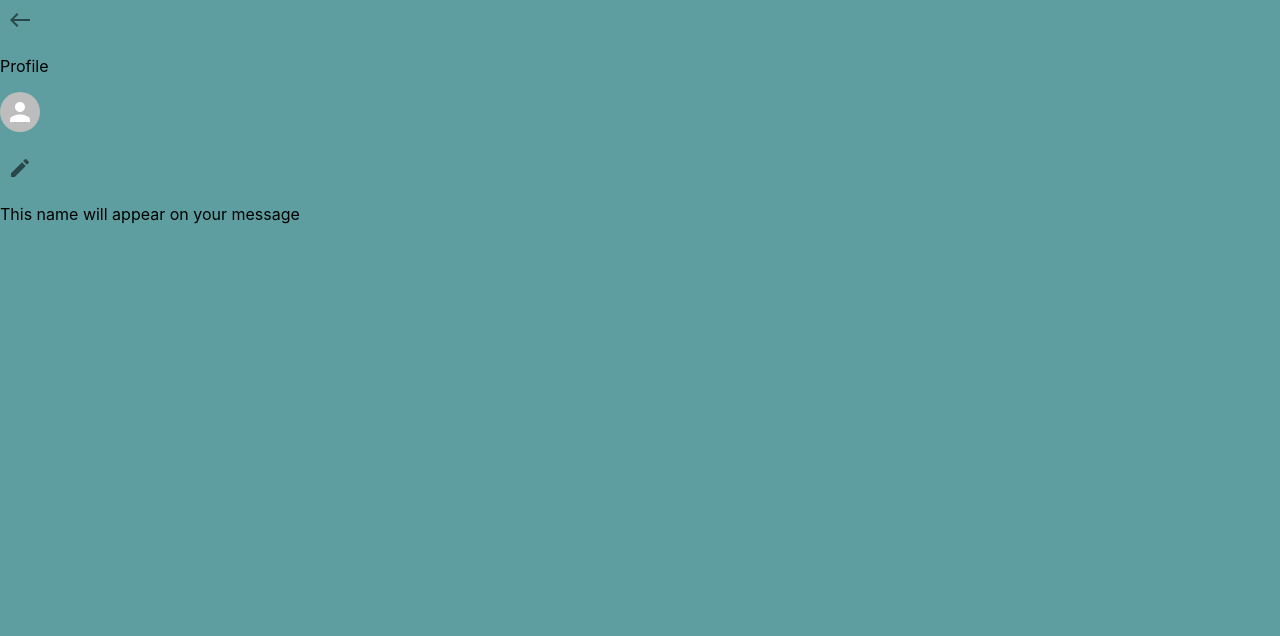
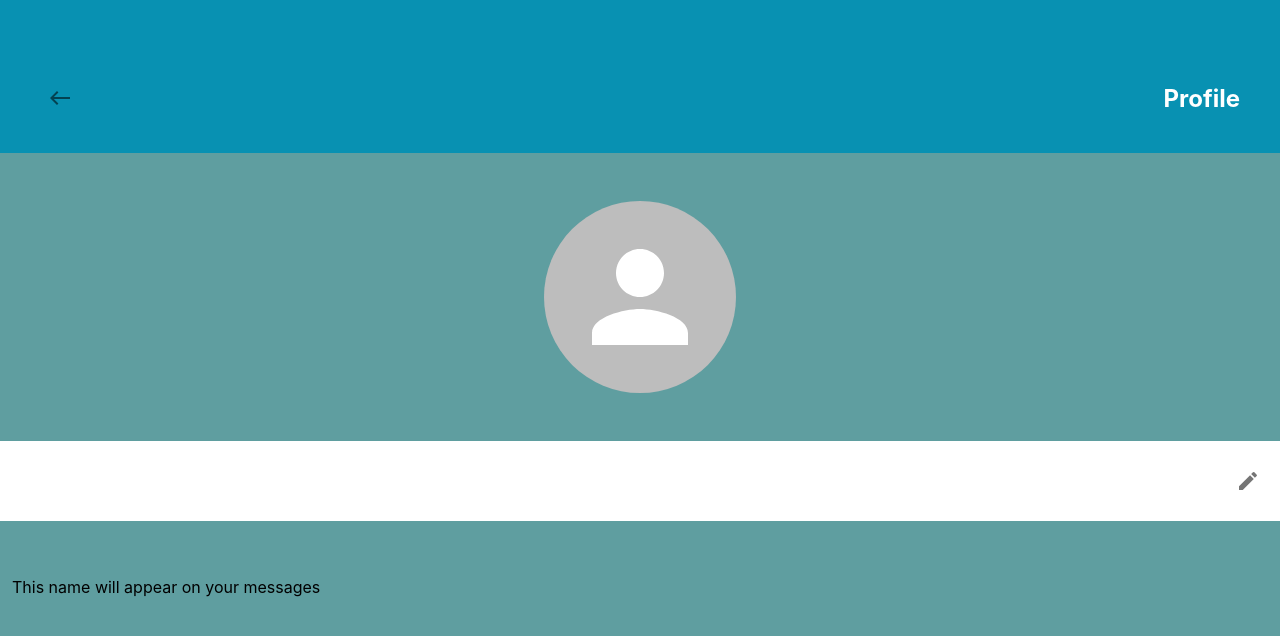
Before and after one commit to nicolasjusten95/chat-app, a React (Create React App) app in the folder frontend/: page /profile in a window 1280 px wide. Shown: the top 636 px of the page. Built offline with nearby package versions, Linux system fonts and the light colour scheme.

Commit message:
styled profile component

```diff
--- /dev/null
+++ b/frontend/src/components/profile/Profile.module.scss
@@ -0,0 +1,58 @@
+.outerContainer {
+  width: 100%;
+  height: 100%;
+}
+
+.headingContainer {
+  display: flex;
+  align-items: center;
+  justify-content: space-between;
+  background-color: rgb(8 145 178);
+  color: rgb(255 255 255);
+  padding: 4rem 2.5rem 1.25rem;
+}
+
+.avatarContainer {
+  display: flex;
+  flex-direction: column;
+  justify-content: center;
+  align-items: center;
+  margin-top: 3rem;
+  margin-bottom: 3rem;
+}
+
+.nameContainer {
+  background-color: rgb(255 255 255);
+  padding-top: 0.75rem;
+  padding-bottom: 0.75rem;
+}
+
+.nameDistance {
+  padding: 0.75rem;
+}
+
+.innerNameStaticContainer {
+  width: 100%;
+  display: flex;
+  justify-content: space-between;
+  align-items: center;
+}
+
+.innerNameDynamicContainer {
+  width: 100%;
+  display: flex;
+  align-items: center;
+  justify-content: space-between;
+  padding-top: 0.5rem;
+  padding-bottom: 0.5rem;
+}
+
+.infoContainer {
+  padding-left: 0.75rem;
+  padding-right: 0.75rem;
+}
+
+.infoText {
+  padding-top: 2.5rem;
+  padding-bottom: 2.5rem;
+}
--- a/frontend/src/components/profile/Profile.tsx
+++ b/frontend/src/components/profile/Profile.tsx
@@ -9,6 +9,7 @@ import WestIcon from '@mui/icons-material/West';
 import {Avatar, IconButton, TextField} from "@mui/material";
 import CreateIcon from '@mui/icons-material/Create';
 import CheckIcon from '@mui/icons-material/Check';
+import styles from './Profile.module.scss';
 
 const Profile = () => {
 
@@ -26,12 +27,13 @@ const Profile = () => {
         }
     }, [token, dispatch]);
 
+    // TODO: Test with name with only 1 initial
     useEffect(() => {
         if (state.reqUser && state.reqUser.fullName) {
             const letters = `${state.reqUser.fullName.split(' ')[0][0]}${state.reqUser.fullName.split(' ')[1][0]}`;
             setInitials(letters);
         }
-    }, [state.reqUser?.fullName]);
+    }, [state.reqUser]);
 
     const onCloseProfile = () => {
         navigate("/");
@@ -58,41 +60,41 @@ const Profile = () => {
     };
 
     return (
-        <div>
-            <div>
+        <div className={styles.outerContainer}>
+            <div className={styles.headingContainer}>
                 <IconButton onClick={onCloseProfile}>
-                    <WestIcon/>
+                    <WestIcon fontSize='medium'/>
                 </IconButton>
-                <p>Profile</p>
+                <h2>Profile</h2>
             </div>
-            <div>
-                <Avatar>{initials}</Avatar>
+            <div className={styles.avatarContainer}>
+                <Avatar sx={{width: '15vw', height: '15vw', fontSize: '7vw'}}>{initials}</Avatar>
             </div>
-            <div>
-                <p></p>
+            <div className={styles.nameContainer}>
                 {!flag &&
-                    <div>
-                        <p>{fullName || state.reqUser?.fullName}</p>
-                        <IconButton onClick={onHandleFlag}>
+                    <div className={styles.innerNameStaticContainer}>
+                        <p className={styles.nameDistance}>{fullName || state.reqUser?.fullName}</p>
+                        <IconButton sx={{mr: '0.75rem'}} onClick={onHandleFlag}>
                             <CreateIcon/>
                         </IconButton>
                     </div>}
                 {flag &&
-                    <div>
+                    <div className={styles.innerNameDynamicContainer}>
                         <TextField
                             id="fullName"
                             type="test"
                             label="Enter your full name"
                             variant="outlined"
                             onChange={onChangeFullName}
-                            value={fullName}/>
-                        <IconButton onClick={onHandleCheck}>
+                            value={fullName}
+                            sx={{ml: '0.75rem'}}/>
+                        <IconButton sx={{mr: '0.75rem'}} onClick={onHandleCheck}>
                             <CheckIcon/>
                         </IconButton>
                     </div>}
             </div>
-            <div>
-                <p>This name will appear on your message</p>
+            <div className={styles.infoContainer}>
+                <p className={styles.infoText}>This name will appear on your messages</p>
             </div>
         </div>
     );
--- a/frontend/src/components/register/SignIn.tsx
+++ b/frontend/src/components/register/SignIn.tsx
@@ -9,6 +9,7 @@ import {Button, TextField} from "@mui/material";
 import styles from "./Register.module.scss";
 
 
+// TODO: Show error if something went wrong (like wrong mail/ pw)
 const SignIn = () => {
 
     const [signInData, setSignInData] = useState<ILoginRequestDTO>({email: "", password: ""});
@@ -85,7 +86,7 @@ const SignIn = () => {
                         </div>
                     </form>
                     <div className={styles.bottomContainer}>
-                        <p> Create new account</p>
+                        <p>Create new account</p>
                         <Button variant='text' size='large' onClick={onClickCreateNewAccount}>Signup</Button>
                     </div>
                 </div>
--- a/frontend/src/components/register/SignUp.tsx
+++ b/frontend/src/components/register/SignUp.tsx
@@ -8,6 +8,10 @@ import {AuthReducerState, ISignUpRequestDTO} from "../../redux/auth/Model";
 import {currentUser, register} from "../../redux/auth/Action";
 import {Button, TextField} from "@mui/material";
 
+
+// TODO: Verify email
+// TODO: Check if account already exists
+// TODO: Show error if something went wrong
 const SignUp = () => {
 
     const [createAccountData, setCreateAccountData] = useState<ISignUpRequestDTO>({fullName: "", email: "", password: ""});
```
